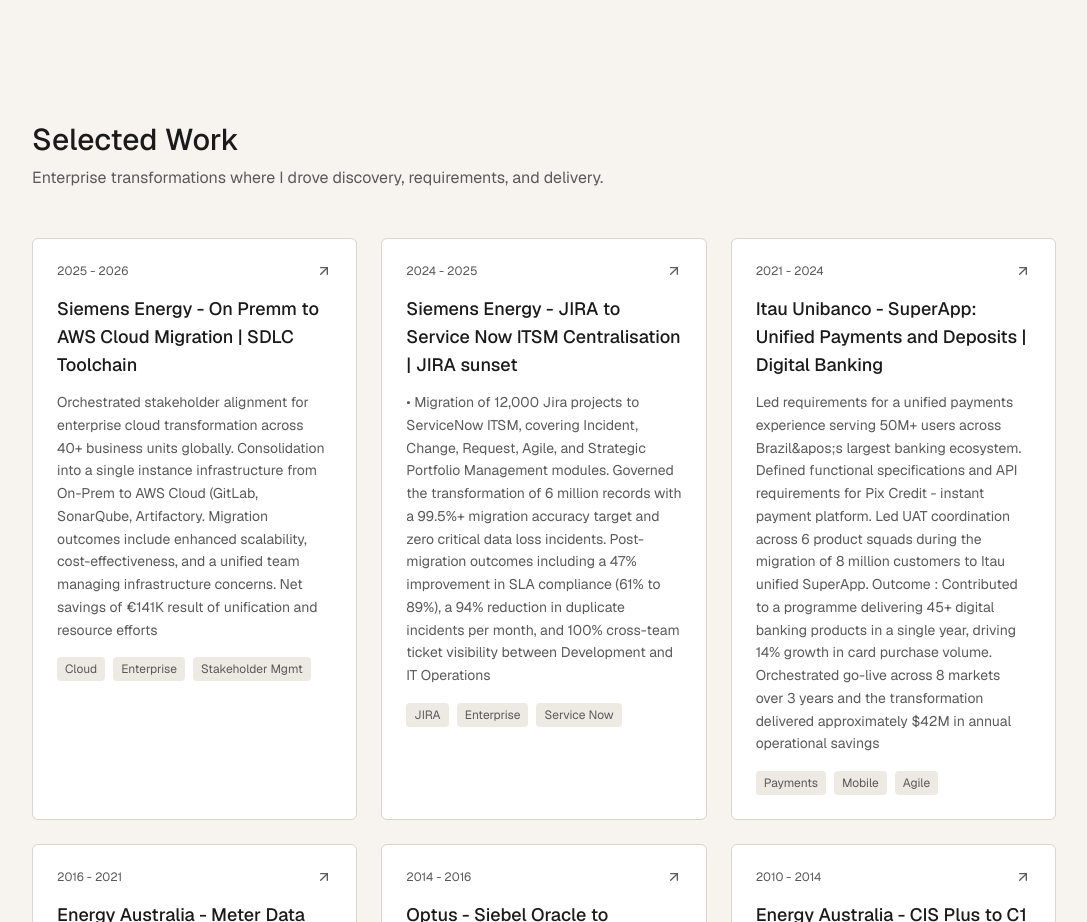
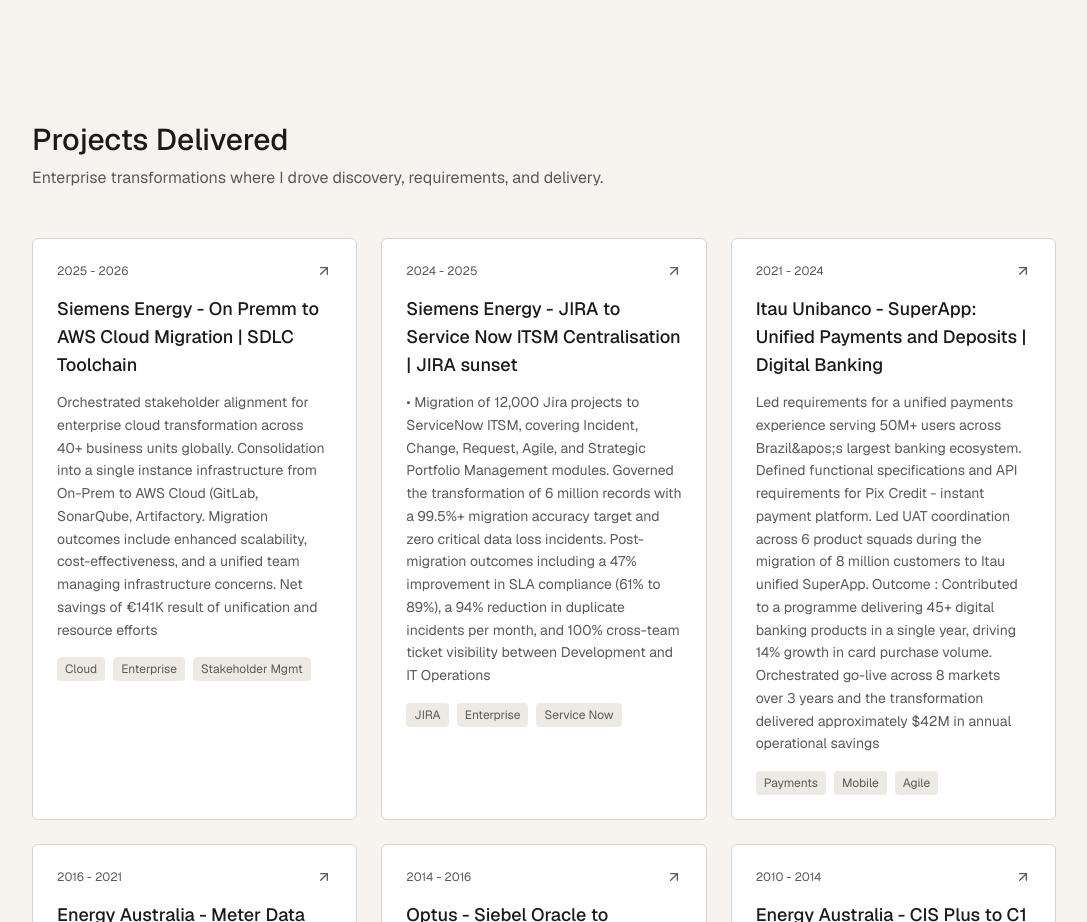
Before and after one commit to Zombieskin/v0-portfolio-website, a Next.js app: page / in a window 1280 px wide. Shown: the part 3380-4302 px from the top of the page, without its empty margins (96-1183 px from the left). Built offline with nearby package versions, Linux system fonts and the light colour scheme.

Commit message:
Change heading from 'Selected Work' to 'Projects Delivered'

```diff
--- a/components/case-studies.tsx
+++ b/components/case-studies.tsx
@@ -51,7 +51,7 @@ export function CaseStudies() {
     <section id="work" className="px-6 md:px-12 lg:px-24 py-20">
       <div className="max-w-5xl mx-auto">
         <h2 className="text-2xl md:text-3xl font-medium text-foreground mb-2">
-          Selected Work
+          Projects Delivered
         </h2>
         <p className="text-muted-foreground mb-12 max-w-xl">
           Enterprise transformations where I drove discovery, requirements, and delivery.
```
